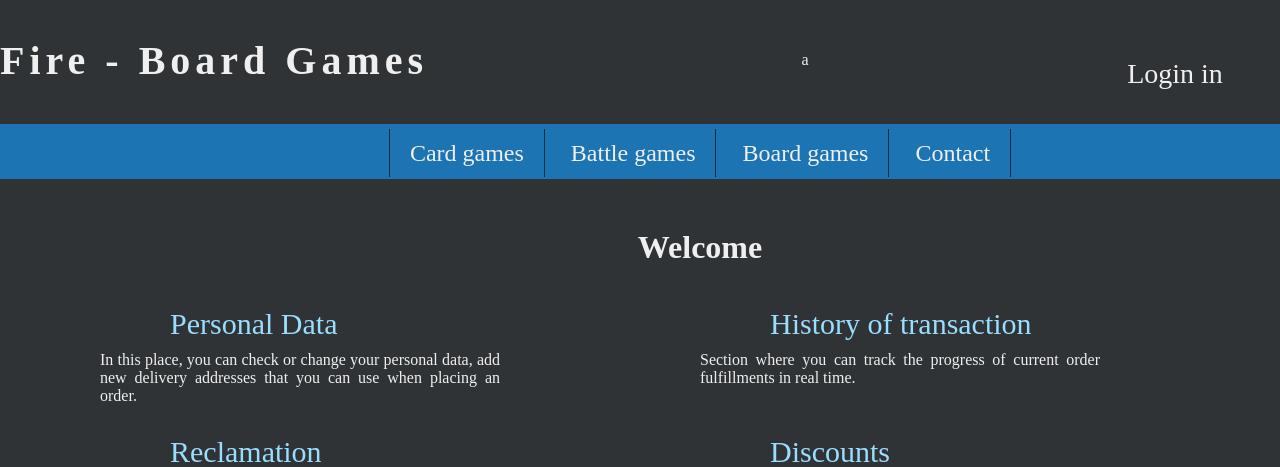
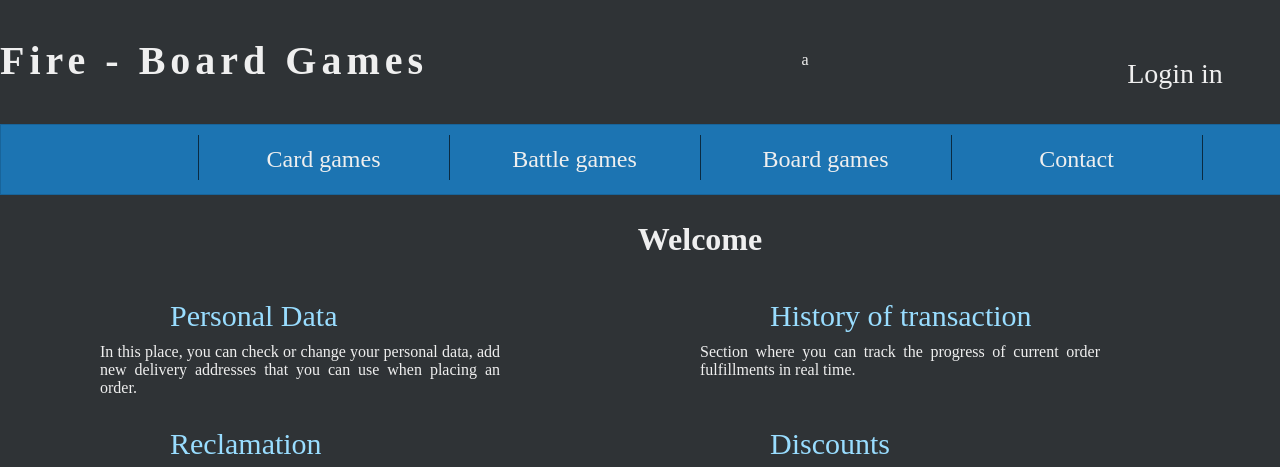
Before and after one commit to Kandel269/BoardgameShop, a Django app: page /member/account/ in a window 1280 px wide; the page is wider, and only the part inside the window is pictured. Shown: the top 467 px of that part. Run offline with Django 4.2, Linux system fonts and the light colour scheme; some libraries are stand-ins or nearby versions.

Commit message:
nav_bar - edited

```diff
--- a/BoardGameShop/Shop/templates/top_bar.html
+++ b/BoardGameShop/Shop/templates/top_bar.html
@@ -48,7 +48,8 @@
                 </div>
                 <div style="clear:both"></div>
                 <nav>
-                    <ul class="menu">
+                    <div id="top_bar_nav">
+                        <ul class="top_bar_menu">
                             <li><a href ="#">Card games</a>
                                 <ol>
                                     <li><a href ="#">Flesh and blood</a></li>
@@ -72,6 +73,7 @@
                             </li>
                             <li><a href ="#">Contact</a></li>
                         </ul>
+                    </div>
                 </nav>
             </div>
 
--- a/BoardGameShop/static/css/style.css
+++ b/BoardGameShop/static/css/style.css
@@ -59,42 +59,6 @@ body {
     padding-right: 20px;
     height: 100px;
     padding-top: 13.6px;
-}
-
-
-nav
-{
-    background-color: #1c74b2;
-    text-align: center;
-}
-
-.menu {
-    list-style-type: none;
-    padding: 5px;
-    font-size: 24px;
-    margin-top: 0px;
-    height: 45px;
-}
-
-.menu > li {
-    display: inline-block;
-    line-height: 200%;
-    padding-left: 20px;
-    padding-right: 20px;
-    border-right: 1px solid #0a2b42;
-}
-
-.menu > li:first-child {
-    border-left: 1px solid #0a2b42;
-}
-
-.menu a {
-    color: #efefef;
-    text-decoration: none;
-}
-
-.menu a:hover {
-    color: #0a2b42;
 }
 
 .game-container {
@@ -203,3 +167,34 @@ ul > li > ol > li:hover > a {
 ul > li:hover > ol {
     display: block;
 }
+
+#top_bar_nav {
+    padding: 10px 0px;
+    background-color: #1c74b2;
+    text-align: center;
+    border: 1px solid #18649a;
+}
+
+.top_bar_menu {
+    padding: 0px;
+    margin: 0px;
+    list-style-type: none;
+    font-size: 24px;
+    height: 45px;
+    line-height: 200%;
+    display: inline-block;
+}
+.top_bar_menu a {
+    color: #efefef;
+    text-decoration: none;
+    display: block;
+}
+.top_bar_menu > li {
+    float: left;
+    width: 250px;
+    height: 45px;
+    border-right: 1px solid #0a2b42
+}
+.top_bar_menu > li:first-child {
+    border-left: 1px solid #0a2b42;
+}
```
Lines whose indentation alone changed are shown as unchanged.
